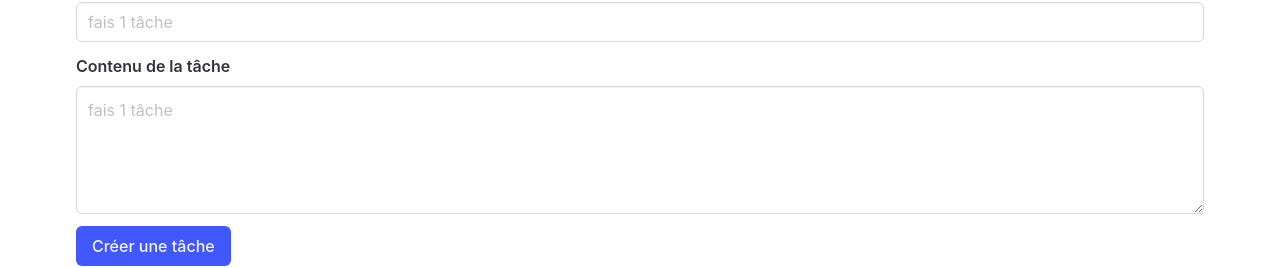
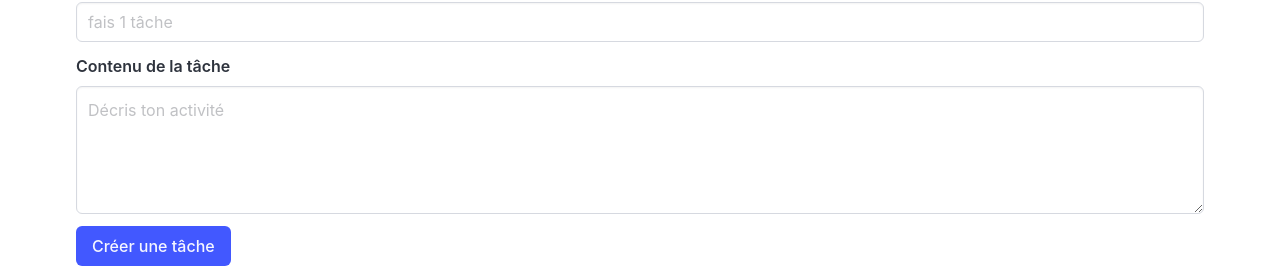
Before and after one commit to Damien1989/ToDoReact, a React (Create React App) app: page / in a window 1280 px wide. Shown: the part 166-434 px from the top of the page. Built offline with nearby package versions, Linux system fonts and the light colour scheme; the HTML template or start-up script is replaced by a standard one.

Commit message:
delete part 2

```diff
--- a/src/App.js
+++ b/src/App.js
@@ -69,7 +69,7 @@ function deleteCards(index) {
             className='textarea'
             type='text'
              id='txt'
-              placeholder='fais 1 tâche'
+              placeholder='Décris ton activité'
               onChange={e => setTxt(e.target.value)}
               >
               </textarea>
@@ -86,6 +86,7 @@ function deleteCards(index) {
       monState.map((todo, index) => (
         <Card
         key={index}
+        index={index}
         tache={todo.tache}
         txt={todo.txt}
         deleteCart={deleteCards}
--- a/src/Components/Card/Card.js
+++ b/src/Components/Card/Card.js
@@ -1,13 +1,13 @@
 import React from 'react'
 
-export default function Card({txt, tache, deleteCart}) {
+export default function Card({txt, tache, deleteCart, index}) {
   return (
     <div className='card has-background-primary my-4'>
         <div className='card-content'></div>
         <div className='content'>
             <h3 className='px-4'>{tache}</h3>
             <p className='is-size-4 px-4'>{txt}</p>
-            <button onClick={deleteCart} className='delete is-large btn-top'></button>
+            <button onClick={() => deleteCart(index)} className='delete is-large btn-top'></button>
         </div>
         </div>
   )
```
